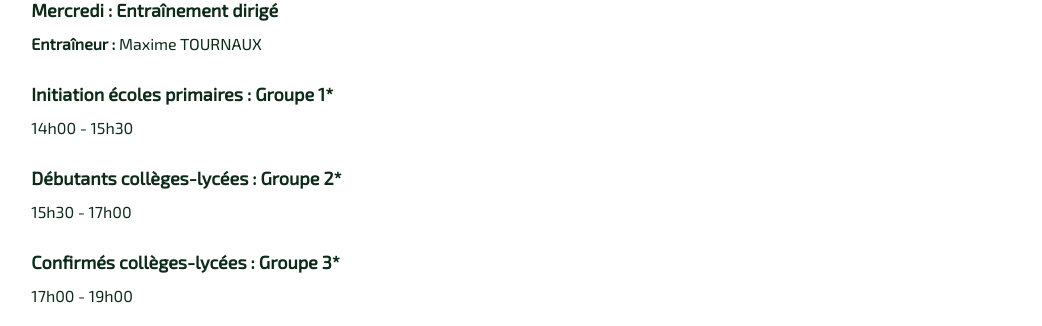
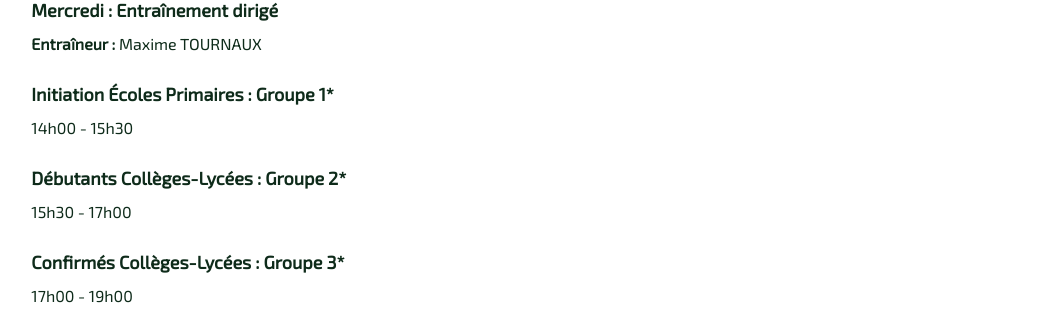
Before and after one commit to ttfarguais/ttfarguais, a Next.js app: page /entrainements in a window 1280 px wide. Shown: the part 798-1124 px from the top of the page, without its empty margins (206-1248 px from the left). Built offline with nearby package versions, Linux system fonts and the light colour scheme.

Commit message:
Update trainingTimes.js

```diff
--- a/app/src/data/trainingTimes.js
+++ b/app/src/data/trainingTimes.js
@@ -13,9 +13,9 @@ const trainingTimes = [
     schedules: [
 
       { coach: "Maxime TOURNAUX", who: "Mercredi : Entraînement dirigé" },
-      { time: "14h00 - 15h30", who: "Initiation écoles primaires : Groupe 1*" },
-      { time: "15h30 - 17h00", who: "Débutants collèges-lycées : Groupe 2*" },
-      { time: "17h00 - 19h00", who: "Confirmés collèges-lycées : Groupe 3*" },
+      { time: "14h00 - 15h30", who: "Initiation Écoles Primaires : Groupe 1*" },
+      { time: "15h30 - 17h00", who: "Débutants Collèges-Lycées : Groupe 2*" },
+      { time: "17h00 - 19h00", who: "Confirmés Collèges-Lycées : Groupe 3*" },
     ]
   }
 ];
```
